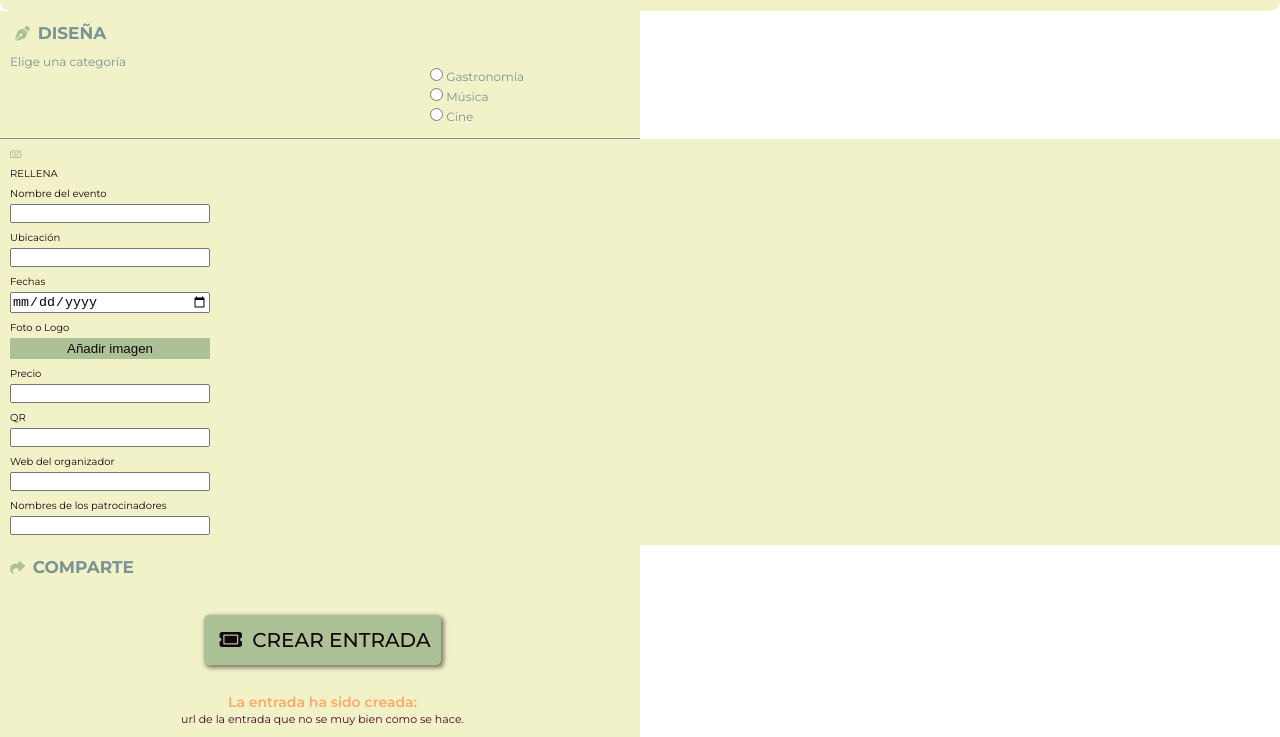
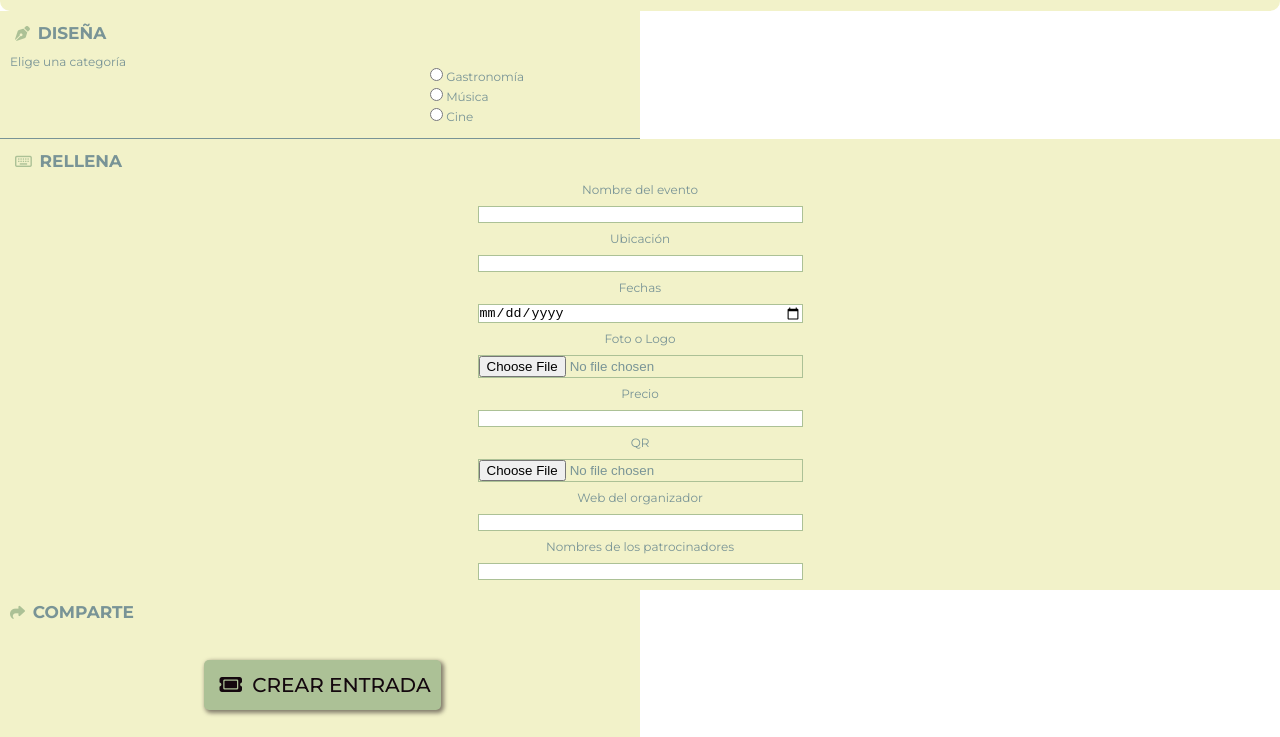
Before and after one commit to Clautropolis/project-promo-B-module-2-team-2, a website built with Vite: page src/tickets.html in a window 1280 px wide. Shown: the part 820-1557 px from the top of the page. Built offline with nearby package versions, Linux system fonts and the light colour scheme; files whose address does not match are found by name.

Commit message:
new branch fillin_v2 created and updated

```diff
--- a/src/partials/form.html
+++ b/src/partials/form.html
@@ -40,38 +40,33 @@
 
 
     <section class="form__fillin">
-        <i class="fa-regular fa-keyboard" style="color: #acc196;"></i>
-        <h2 class="form__fillin--title">RELLENA</h2>
+        <div class="form__fillin--title">
+            <i class="fa-regular fa-keyboard"></i>
+            <h2>RELLENA</h2>
+        </div>
 
         <div class="form__fillin--input">
             <label for="eventName">Nombre del evento</label>
             <input type="text" id="eventName" class="inputs"/>
-            </div>
-            <div class="form__fillin--input">
+
             <label for="location">Ubicación</label>
             <input type="text" id="location" class="inputs"/>
-            </div>
-            <div class="form__fillin--input">
+
             <label for="dates">Fechas</label>
             <input type="date" id="dates" class="inputs" />
-            </div>
-            <div class="form__fillin--input">
+
             <label for="image">Foto o Logo</label>
-                <input type="submit" id="image" class="inputs inputimg" value="Añadir imagen"/>
-            </div>
-            <div class="form__fillin--input">
+            <input type="file" id="image" class="inputs" value="Añadir imagen"/>
+
             <label for="price">Precio</label>
             <input type="number" id="price" class="inputs" />
-            </div>
-            <div class="form__fillin--input">
+
             <label for="qrcode">QR</label>
-                <input type="text" id="qrcode" class="inputs" />
-            </div>
-            <div class="form__fillin--input">
+            <input type="file" id="qrcode" class="inputs" value="Añadir QR"/>
+
             <label for="website">Web del organizador</label>
             <input type="text" id="website" class="inputs" />
-            </div>
-            <div class="form__fillin--input">
+
             <label for="sponsors">Nombres de los patrocinadores</label>
             <input type="text" id="sponsors" class="inputs" />
         </div>
--- a/src/scss/layout/_form.scss
+++ b/src/scss/layout/_form.scss
@@ -5,26 +5,35 @@
     font-family: $font_family;
     padding: 10px;
     gap: 10px;
-    color: $text_color;
+    color: $title_color;
     &--title{
+        & h2 {
+            font-weight: bold;
+            font-size: 1.7rem;
+            display: inline-block;
+        }
 
+        & i {display: inline-block;
+            font-size: 15px;
+            padding: 5px;
+            color: $icons_color;
+        }
     }
     &--input{
         display: flex;
         flex-direction: column;
-        gap: 5px;
-
+        justify-content: center;
+        align-items: center;
+        gap: 10px;
+        font-size: 1.2rem;
     }
 }
+
 .inputs{
-    width: 200px;
-    /*border: 1px solid purple;*/
+    width: 325px;
+    border: 1px solid $icons_color;
 }
-.inputimg{
-    color: $text_color;
-    background-color:$icons_color;
-    border: solid $icons_color;
-}
+
 /*DESIGN*/
 
 .form__design {
```
Lines whose indentation alone changed are shown as unchanged.
